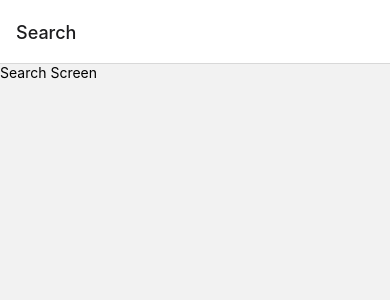
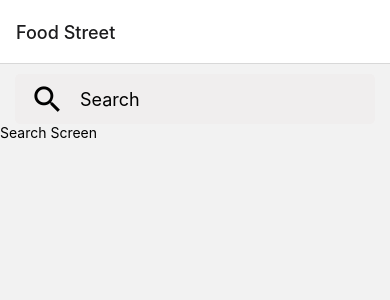
Before and after one commit to CraftomeCJ/FoodStreet, a React Native app: screen /Search in a window 390 px wide. Shown: the top 300 px of the page. Built offline with nearby package versions, Linux system fonts and the light colour scheme.

Commit message:
Starting the SearchBar

```diff
--- a/App.tsx
+++ b/App.tsx
@@ -10,7 +10,10 @@ function MyStack() {
   return (
     <NavigationContainer>
     <Stack.Navigator>
-      <Stack.Screen name="Search" component={SearchScreen} />
+      <Stack.Screen
+      name="Search"
+      component={SearchScreen}
+      options={{ title: 'Food Street' }}/>
     </Stack.Navigator>
     </NavigationContainer>
   );
--- a/package.json
+++ b/package.json
@@ -20,6 +20,7 @@
     "@react-navigation/native": "^6.0.10",
     "@react-navigation/native-stack": "^6.1.0",
     "@react-navigation/stack": "^6.2.1",
+    "@types/react-native-vector-icons": "^6.4.10",
     "expo": "~45.0.0",
     "expo-asset": "~8.5.0",
     "expo-constants": "~13.1.1",
--- /dev/null
+++ b/src/components/SearchBar.tsx
@@ -0,0 +1,49 @@
+import {
+  StyleSheet,
+  TextInput,
+  View } from 'react-native';
+import React from 'react';
+import Icon from "react-native-vector-icons/MaterialIcons";
+
+const SearchBar = ({
+  term,
+  onTermChange
+  }: {term: string | undefined, onTermChange: (term: string | undefined) => void}) => {
+
+  return (
+    <View style={styles.backgroundStyle}>
+      <Icon name="search" style={styles.iconStyle} />
+
+      <TextInput
+        autoCapitalize="none"
+        autoCorrect={false}
+        style={styles.inputStyle}
+        placeholder="Search"
+        value={term}
+        onChangeText={newTerm => onTermChange(newTerm)}
+      />
+    </View>
+  );
+};
+
+export default SearchBar
+
+const styles = StyleSheet.create({
+  backgroundStyle: {
+    marginTop: 10,
+    backgroundColor: '#F0EEEE',
+    height: 50,
+    borderRadius: 5,
+    marginHorizontal: 15,
+    flexDirection: 'row'
+  },
+  inputStyle: {
+    flex: 1,
+    fontSize: 18
+  },
+  iconStyle: {
+    fontSize: 35,
+    alignSelf: 'center',
+    marginHorizontal: 15
+  }
+});
--- a/src/screens/SearchScreen.tsx
+++ b/src/screens/SearchScreen.tsx
@@ -1,14 +1,25 @@
-import React from 'react';
-import { View, Text, StyleSheet } from 'react-native';
+import {
+  View,
+  Text,
+  StyleSheet
+} from 'react-native';
+import React, { useState } from 'react';
 
-const SearchScreen = () => {
+import SearchBar from '../components/SearchBar'
+
+
+const SearchScreen: React.FC = () => {
+    const [term, setTerm] = useState('');
+
     return (
       <View>
+        <SearchBar term={term} onTermChange={(newTerm: React.SetStateAction<string>) => setTerm(newTerm)} />
         <Text>Search Screen</Text>
+        <Text>{term}</Text>
       </View>
     );
   };
 
+export default SearchScreen;
+
 const styles = StyleSheet.create({});
-
-export default SearchScreen;
```
Also changed, not shown: src/components/Searchbar.tsx (deleted, +0 -14 lines), 1 other file (tests, documents, lock files or other folders). Lines whose indentation alone changed are shown as unchanged.
